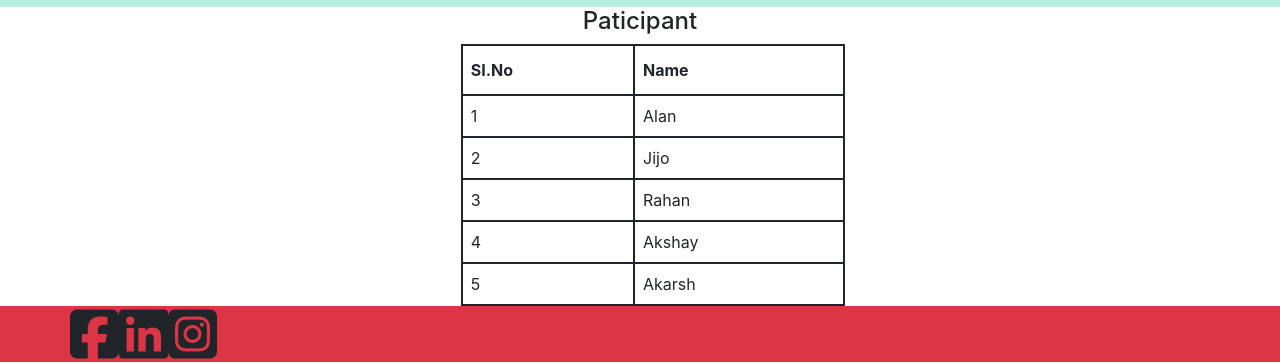
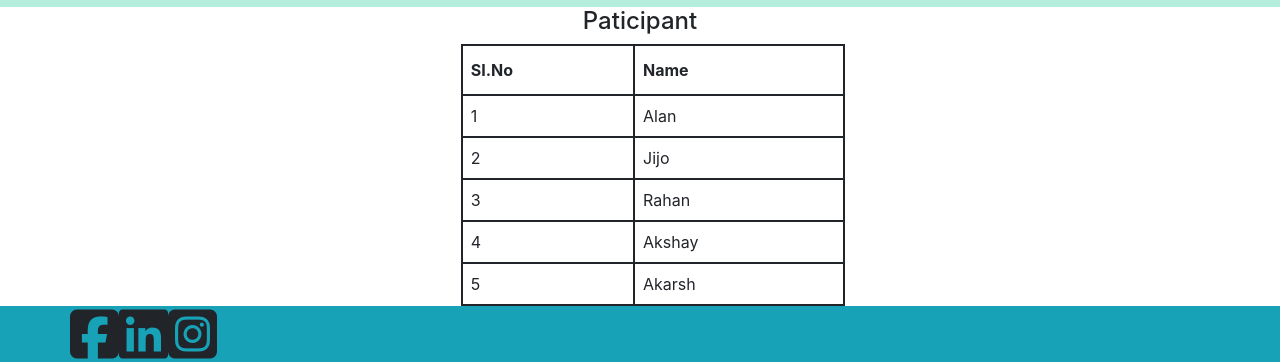
Before and after one commit to Irfan-16/build.myweb, a plain HTML site: page index.html in a window 1280 px wide. Shown: the part 2637-3000 px from the top of the page. Drawn offline with nearby package versions, Linux system fonts and the light colour scheme.

Commit message:
Update index.html

```diff
--- a/index.html
+++ b/index.html
@@ -343,7 +343,7 @@ height: auto;
 
     </table>
 </section>
-  <footer class="bg-danger">
+  <footer class="bg-info">
   <div class="container">
     <div class="row text-center">
      <a><i class="fab fa-facebook-square display-4 "></i></a>
```
